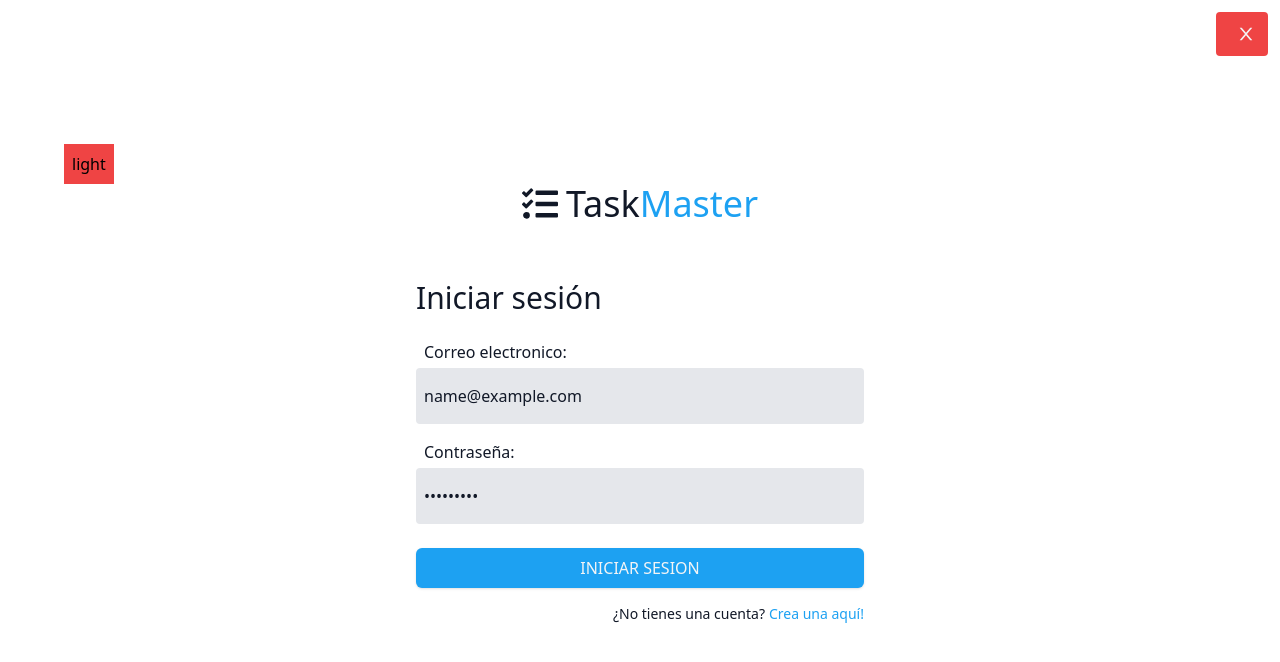
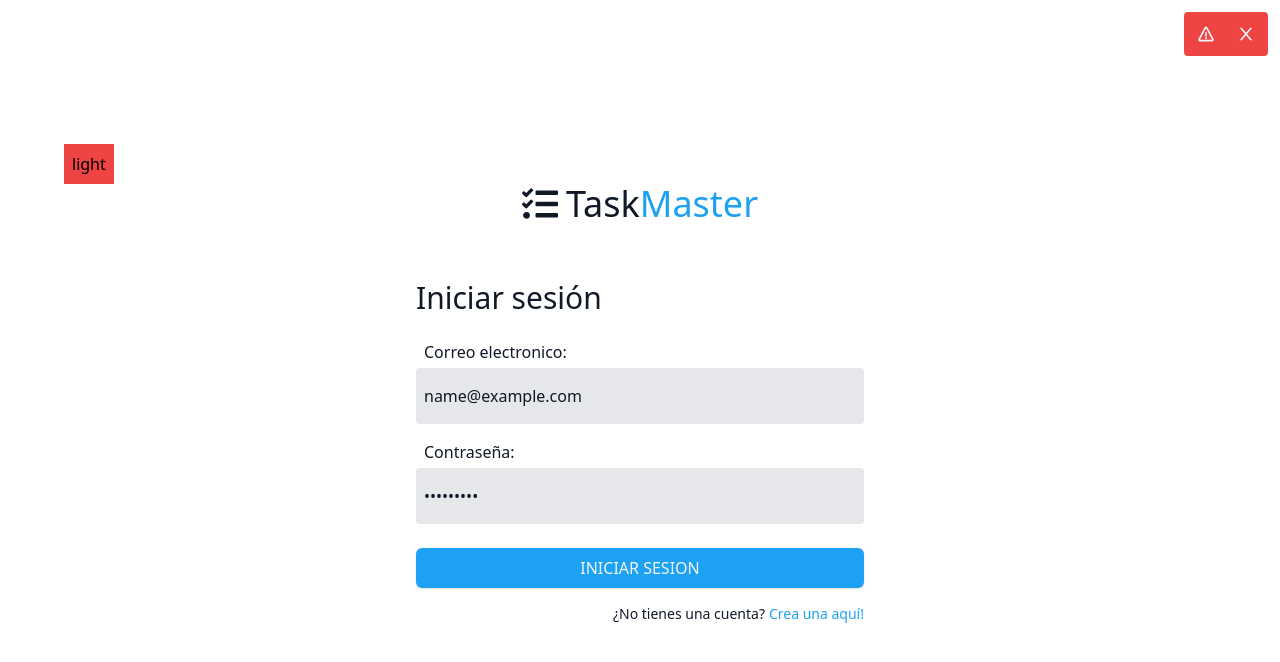
Before and after one commit to lucas-s4nchez/task-master-frontend, a React (Vite) app: page /auth/login in a window 1280 px wide. Both pictures are taken after typing "name@example.com", "Sample123" into the empty fields and a click on the button "INICIAR SESION". Shown: the top 662 px of the page. Built offline with nearby package versions, Linux system fonts and the light colour scheme; no server answers.

Commit message:
style: :lipstick: animations: Alert component
animations: Alert component

```diff
--- a/src/ui/components/Alert.tsx
+++ b/src/ui/components/Alert.tsx
@@ -1,5 +1,7 @@
 import { useState } from "react";
+import { motion, AnimatePresence } from "framer-motion";
 import { AiOutlineClose } from "react-icons/ai";
+import { BiError, BiCheckCircle } from "react-icons/bi";
 import { IAlertComponentProps } from "../interfaces";
 
 export const Alert: React.FC<IAlertComponentProps> = ({
@@ -8,22 +10,38 @@ export const Alert: React.FC<IAlertComponentProps> = ({
 }: IAlertComponentProps) => {
   const [isOpenAlert, setIsOpenAlert] = useState<boolean>(true);
   return (
-    <div
+    <>
+      <AnimatePresence>
+        {isOpenAlert && (
+          <motion.div
             className={`${
               isOpenAlert ? "block" : "hidden"
             } p-3 fixed z-50 top-0 right-0 m-3 w-max max-w-fit rounded text-light-100 ${
               variant === "error" && "bg-red-50"
             } ${variant === "success" && "bg-green"}`}
+            initial={{ x: 300, opacity: 0 }}
+            animate={{ x: 0, opacity: 1 }}
+            exit={{ x: -300, opacity: 0 }}
+            transition={{ type: "tween" }}
           >
             <div className="flex gap-2">
+              {variant === "error" && (
+                <BiError className="text-xl self-center" />
+              )}
+              {variant === "success" && (
+                <BiCheckCircle className="text-xl self-center" />
+              )}
               <span>{children}</span>
               <button
                 className="self-start sm:self-center"
                 onClick={() => setIsOpenAlert(false)}
               >
-          <AiOutlineClose className="text-xl" />
+                <AiOutlineClose className="text-xl ml-1" />
               </button>
             </div>
-    </div>
+          </motion.div>
+        )}
+      </AnimatePresence>
+    </>
   );
 };
```
Lines whose indentation alone changed are shown as unchanged.
